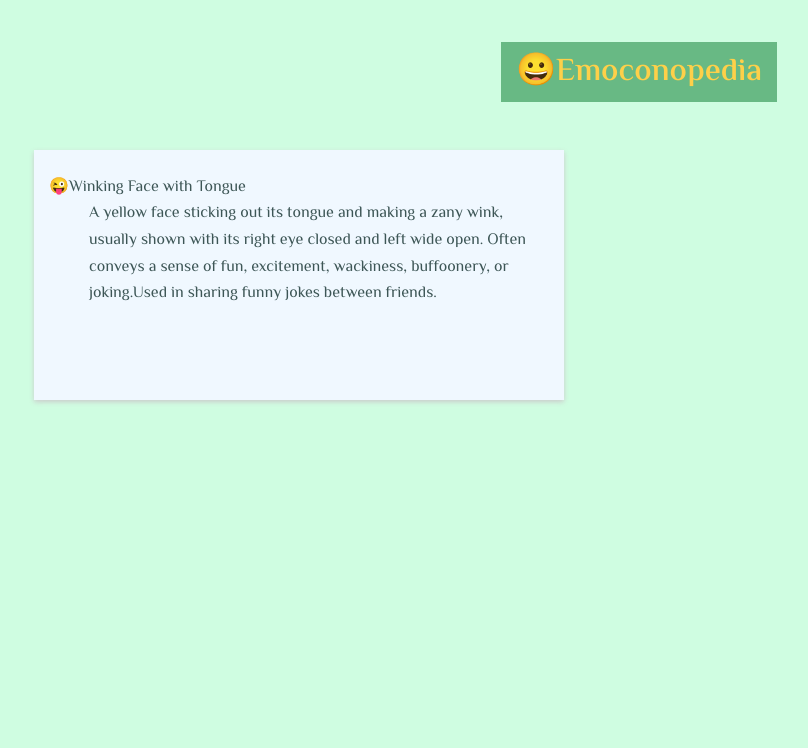
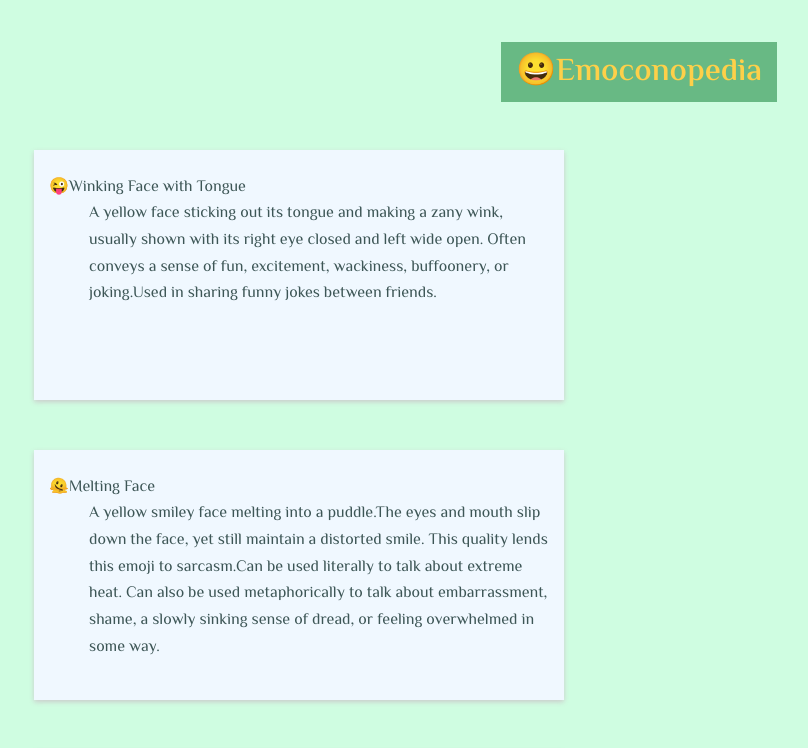
Before and after one commit to LamiaRimty/Emoconopedia, a React (Create React App) app in the folder my-app/: page / in a window 1280 px wide. Shown: the top 748 px of the page, without its empty margins (1-809 px from the left). Built offline with nearby package versions, Linux system fonts and the light colour scheme.

Commit message:
Use Emoconopedia.js to create Entry component

```diff
--- a/my-app/src/components/App.jsx
+++ b/my-app/src/components/App.jsx
@@ -1,5 +1,6 @@
 import React from "react";
 import Entry from "./Entry";
+import emoconopedia from "../emoconopedia";
 
 // function createEntry(emocon){
 //     return(
@@ -23,16 +24,22 @@ function App() {
 
      <dl className="dictionary">
         <Entry
-                emoji="😜"
-                name="Winking Face with Tongue"
-                meaning="A yellow face sticking out its tongue and making a zany wink, usually shown with its right eye closed and left wide open. Often conveys a sense of fun, excitement, wackiness, buffoonery, or joking.Used in sharing funny jokes between friends."
+
+                emoji={emoconopedia[0].emoji}
+                name={emoconopedia[0].name}
+                meaning={emoconopedia[0].meaning}
         />
-        {/* <Entry
-                emoji="🫠"
-                name="Melting Face"
-                meaning="A yellow smiley face melting into a puddle.The eyes and mouth slip down the face, yet still maintain a distorted smile. This quality lends this emoji to sarcasm.Can be used literally to talk about extreme heat. Can also be used metaphorically to talk about embarrassment, shame, a slowly sinking sense of dread, or feeling overwhelmed in some way."
+        <Entry
+                emoji={emoconopedia[1].emoji}
+                name={emoconopedia[1].name}
+                meaning={emoconopedia[1].meaning}
+        />
 
-        /> */}
+<Entry
+                emoji={emoconopedia[2].emoji}
+                name={emoconopedia[2].name}
+                meaning={emoconopedia[2].meaning}
+        />
 
      </dl>
      </div>
```
